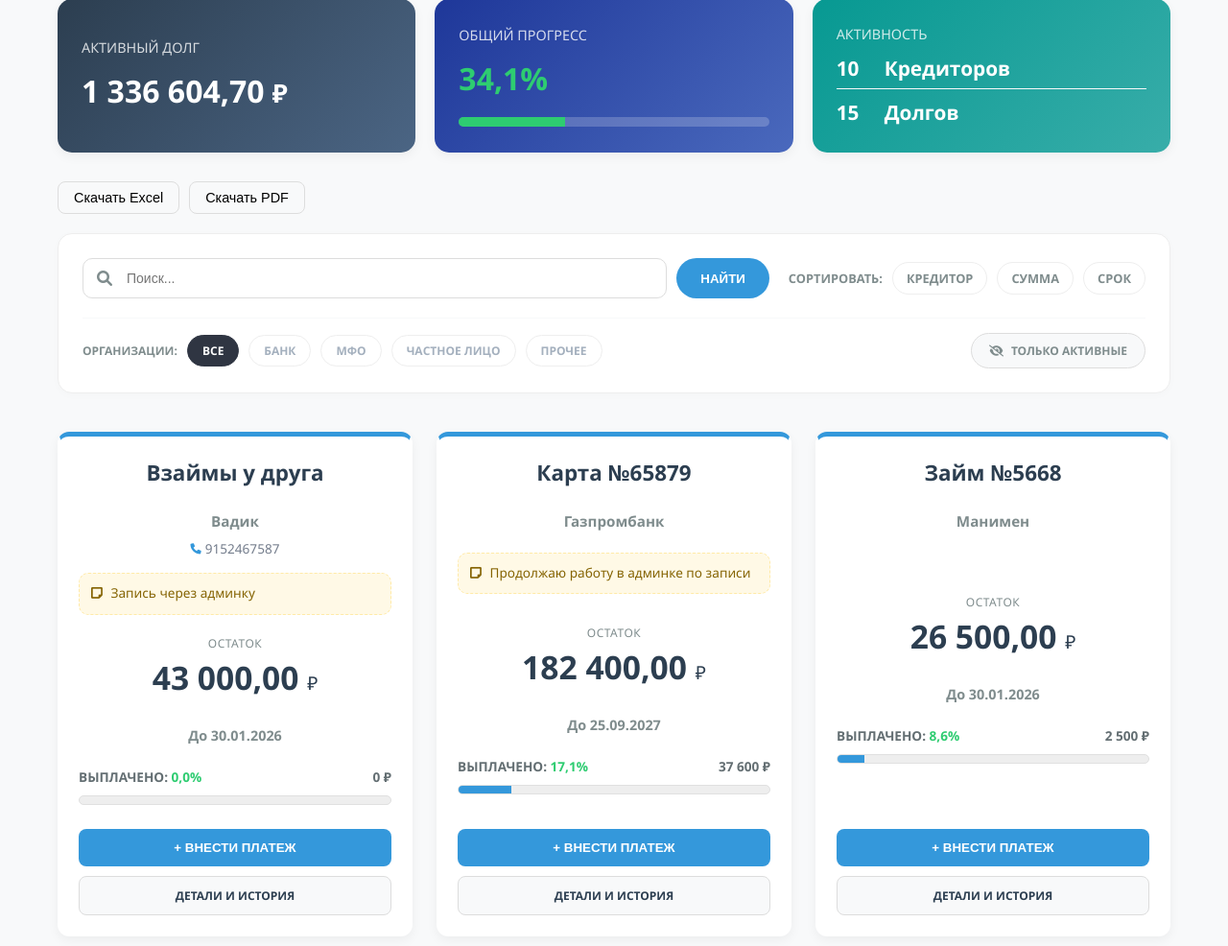
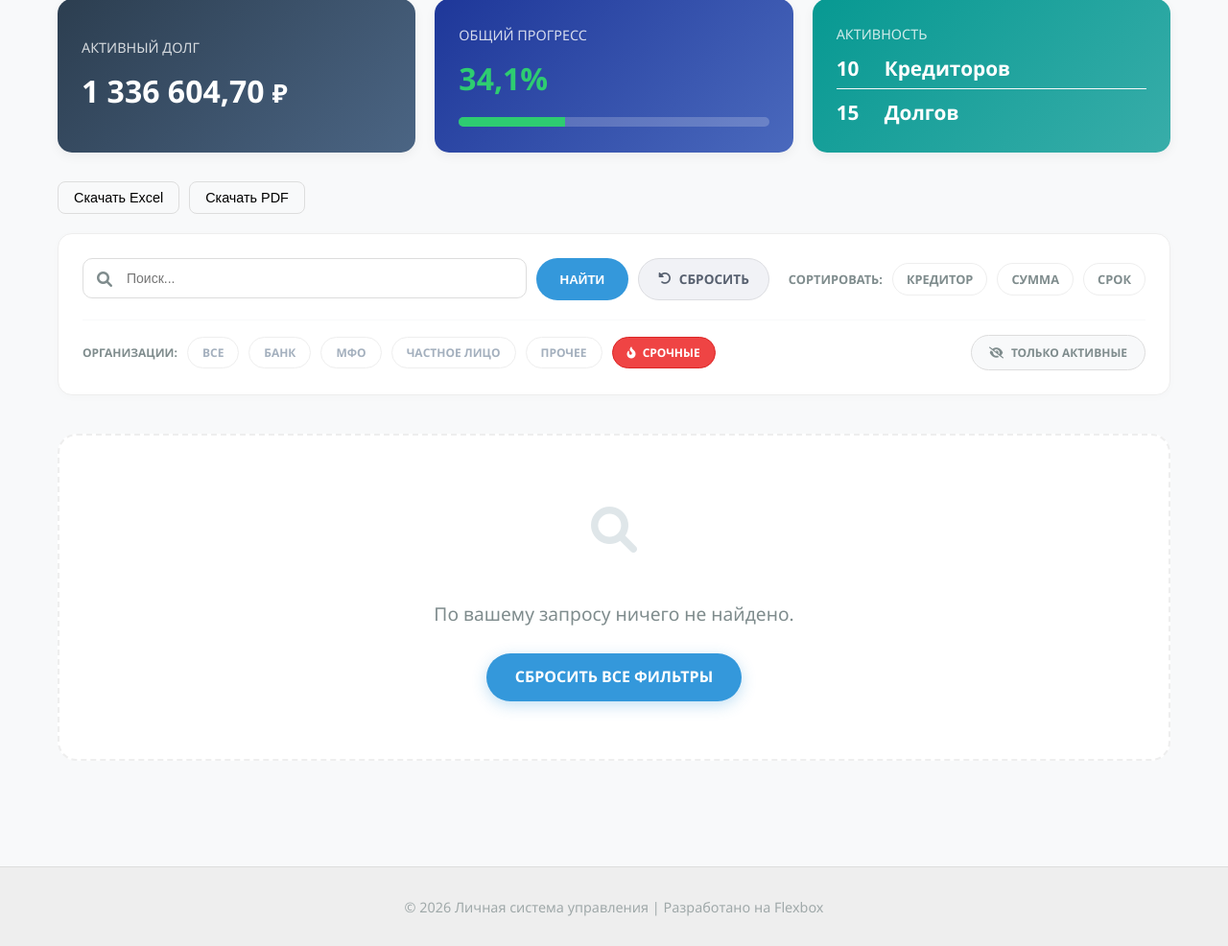
Before and after one commit to fghh111fghh/Depts, a Django app: page /depts/?urgent=1 in a window 1280 px wide. Shown: the part 150-1136 px from the top of the page at 96% size. Run offline with Django 5.2, Linux system fonts and the light colour scheme; data comes from the database, SQL or seed files in the repository; both versions use the stored data as it was after the commit.

Commit message:
Добавлен цикл фильтров, кнопка срочные

```diff
--- a/depts/app_depts/static/app_depts/css/styles.css
+++ b/depts/app_depts/static/app_depts/css/styles.css
@@ -2044,3 +2044,27 @@ body {
     70% { transform: scale(1.05); box-shadow: 0 0 0 10px rgba(239, 68, 68, 0); }
     100% { transform: scale(1); box-shadow: 0 0 0 0 rgba(239, 68, 68, 0); }
 }
+
+/* Стиль для ссылки "Срочные" */
+.urgent-link {
+    border-color: #fca5a5 !important;
+    color: #b91c1c !important;
+    transition: all 0.3s ease;
+}
+
+.urgent-link:hover {
+    background-color: #fee2e2;
+}
+
+/* Активное состояние кнопки "Срочные" */
+.active-urgent {
+    background-color: #ef4444 !important;
+    color: white !important;
+    border-color: #dc2626 !important;
+    font-weight: bold;
+}
+
+/* Иконка огонька в кнопке */
+.urgent-link i {
+    margin-right: 4px;
+}
--- a/depts/app_depts/templates/app_depts/records_list.html
+++ b/depts/app_depts/templates/app_depts/records_list.html
@@ -69,7 +69,7 @@
                 {% if current_sort %}<input type="hidden" name="sort" value="{{ current_sort }}">{% endif %}
                 {% if show_paid %}<input type="hidden" name="show_paid" value="1">{% endif %}
                 <button type="submit" class="search-button">НАЙТИ</button>
-                {% if search_query or current_sort or current_type or show_paid %}
+                {% if search_query or current_sort or current_type or show_paid or is_urgent %}
                 <a href="{% url 'app_depts:records_list' %}" class="reset-button">
                     <i class="fa-solid fa-rotate-left"></i> СБРОСИТЬ
                 </a>
@@ -95,7 +95,7 @@
                 <span class="filter-label">Организации:</span>
 
                 <a href="?{% if search_query %}q={{ search_query }}&{% endif %}{% if current_sort %}sort={{ current_sort }}&{% endif %}{% if show_paid %}show_paid=1{% endif %}"
-                   class="type-link {% if not current_type %}active-all{% endif %}">
+                   class="type-link {% if not current_type and not is_urgent %}active-all{% endif %}">
                     ВСЕ
                 </a>
 
@@ -105,6 +105,10 @@
                     {{ type_label|upper }}
                 </a>
                 {% endfor %}
+                <a href="?urgent={% if is_urgent %}0{% else %}1{% endif %}{% if search_query %}&q={{ search_query }}{% endif %}{% if current_sort %}&sort={{ current_sort }}{% endif %}{% if current_type %}&creditor_type={{ current_type }}{% endif %}"
+                   class="type-link urgent-link {% if is_urgent %}active-urgent{% endif %}">
+                    <i class="fa-solid fa-fire-flame-curved"></i> СРОЧНЫЕ
+                </a>
             </div>
             <div>
                 <a href="?{% if show_paid %}show_paid=0{% else %}show_paid=1{% endif %}{% if search_query %}&q={{ search_query }}{% endif %}{% if current_sort %}&sort={{ current_sort }}{% endif %}{% if current_type %}&creditor_type={{ current_type }}{% endif %}"
@@ -126,6 +130,7 @@
             <div class="deadline-urgent-badge">
                 <i class="fa-solid fa-clock-rotate-left"></i> СРОК ИСТЕКАЕТ!
             </div>
+            filter-type-row
             {% endif %}
             {% if record.is_paid %}
             <div class="card-status-icon">
--- a/depts/app_depts/views.py
+++ b/depts/app_depts/views.py
@@ -1,4 +1,5 @@
 import os
+from datetime import timedelta
 from decimal import Decimal, ROUND_HALF_UP, InvalidOperation
 from typing import Any, Dict, List, Optional
 
@@ -90,6 +91,16 @@ class RecordsListView(ListView):
         else:
             order_list.append('-time_create')
 
+        # Добавляем фильтрацию по срочным
+        if self.request.GET.get('urgent') == '1':
+            today = timezone.now().date()
+            three_days_later = today + timedelta(days=3)
+            # Фильтруем: дата конца <= сегодня + 3 дня И долг не закрыт
+            queryset = queryset.filter(
+                end_date__lte=three_days_later,
+                is_paid=False
+            ).exclude(end_date__isnull=True)  # Исключаем те, где срок не указан
+
         return queryset.order_by(*order_list)
 
     def get_context_data(self, **kwargs: Any) -> Dict[str, Any]:
@@ -115,6 +126,8 @@ class RecordsListView(ListView):
         total_balance: float = sum(r.balance for r in active_records)
         context['records_all'] = Record.objects.all().select_related('creditor')
         context['creditor_types'] = CreditorType.choices
+        # Передаем флаг во фронтенд, чтобы кнопка была "активной"
+        context['is_urgent'] = self.request.GET.get('urgent') == '1'
         context.update({
             'total_unpaid_amount': round(total_balance, 2),
             'overall_progress': round((float(t_pay) / float(t_acc)) * 100, 1),
```
Also changed, not shown: depts/db.sqlite3.
